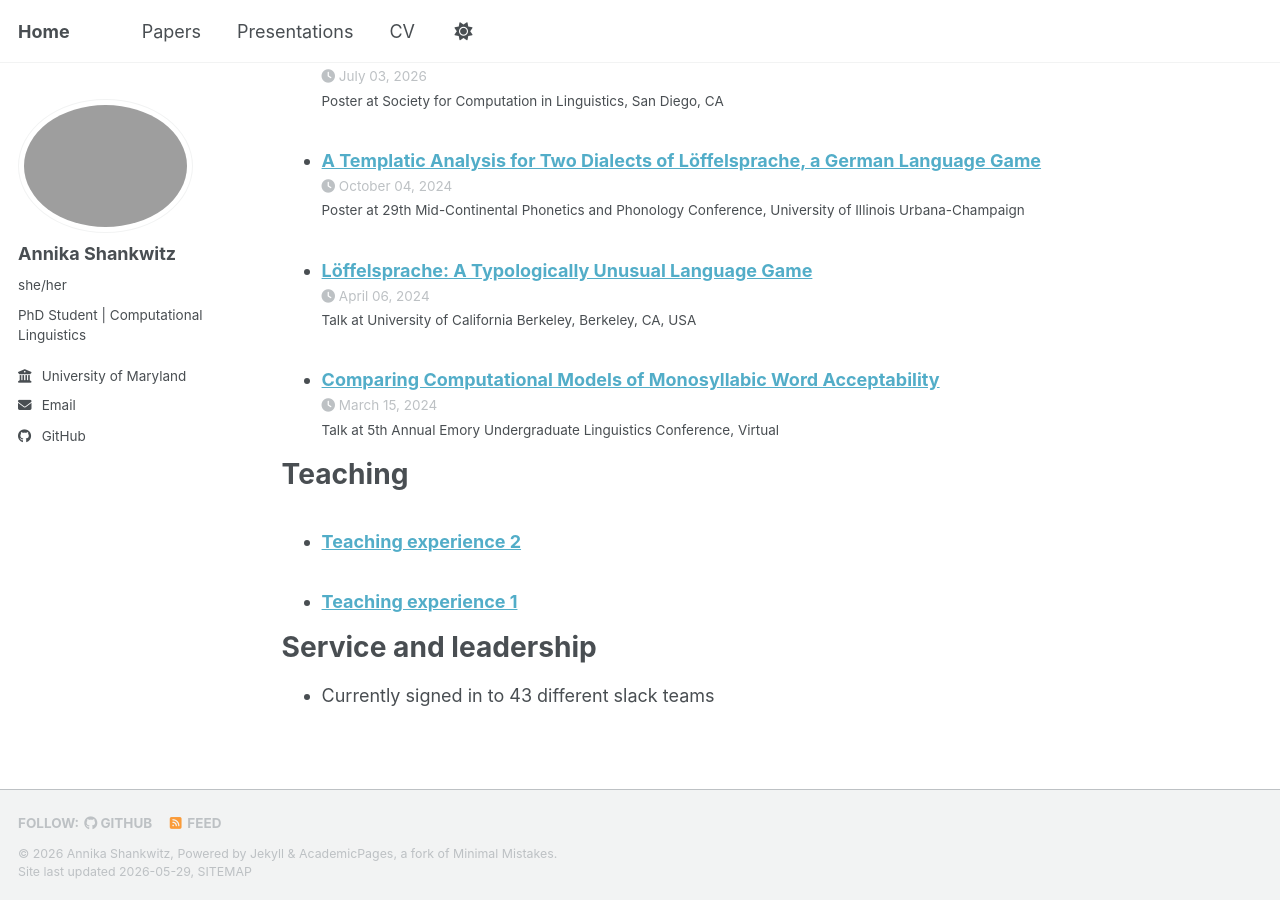
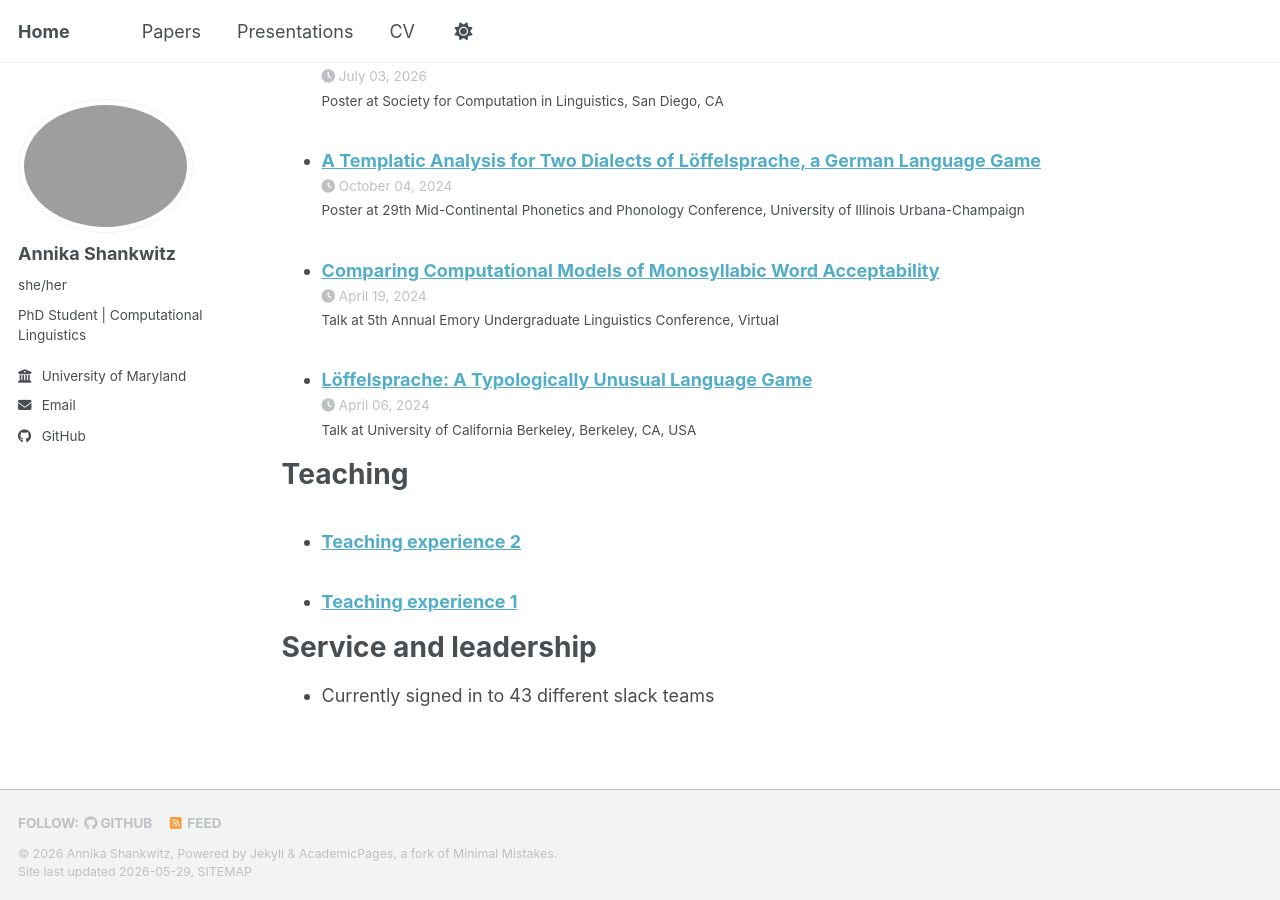
Before and after one commit to its-Annika/its-Annika.github.io, a Jekyll site: the page built from _pages/cv.md, in a window 1280 px wide and 900 px high, scrolled down 1249 px. Built offline with Jekyll 4.4.1, drawn with Linux system fonts in a browser that asks for light colours; a script bundle is joined from its source files by our own code; library files that are not in the unit come from our copies.

Commit message:
Update 2024-03-15-talk-emory.md

```diff
--- a/_talks/2024-03-15-talk-emory.md
+++ b/_talks/2024-03-15-talk-emory.md
@@ -4,7 +4,7 @@ collection: Talk
 type: "Talk"
 permalink: /talks/2024-03-15-talk-emory
 venue: "5th Annual Emory Undergraduate Linguistics Conference"
-date: 2024-03-15
+date: 2024-04-19
 location: "Virtual"
 ---
 This project presents three models which score monosyllabic words on their English wellformedness or acceptability, and determines which model best matches gradient human intuition.
```
